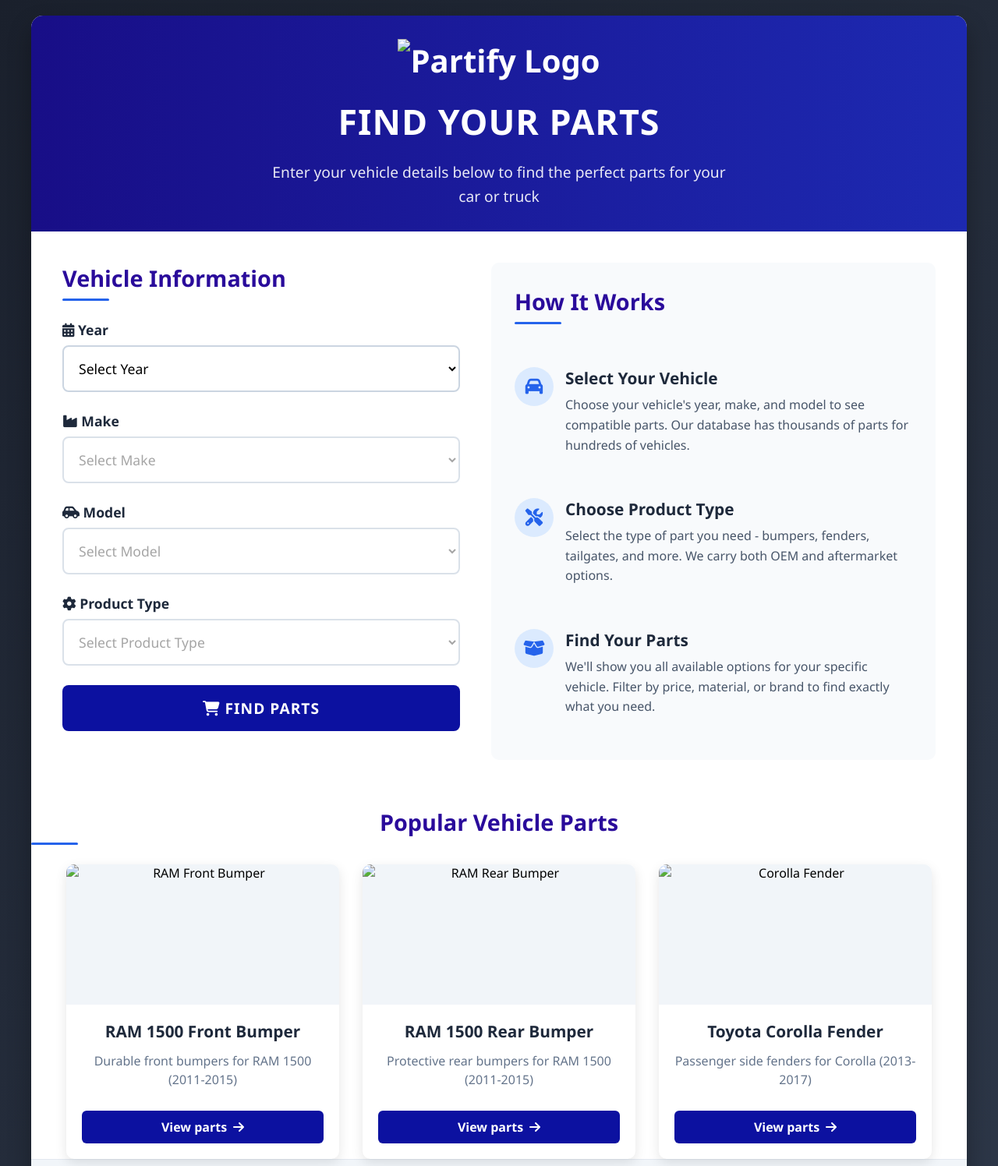
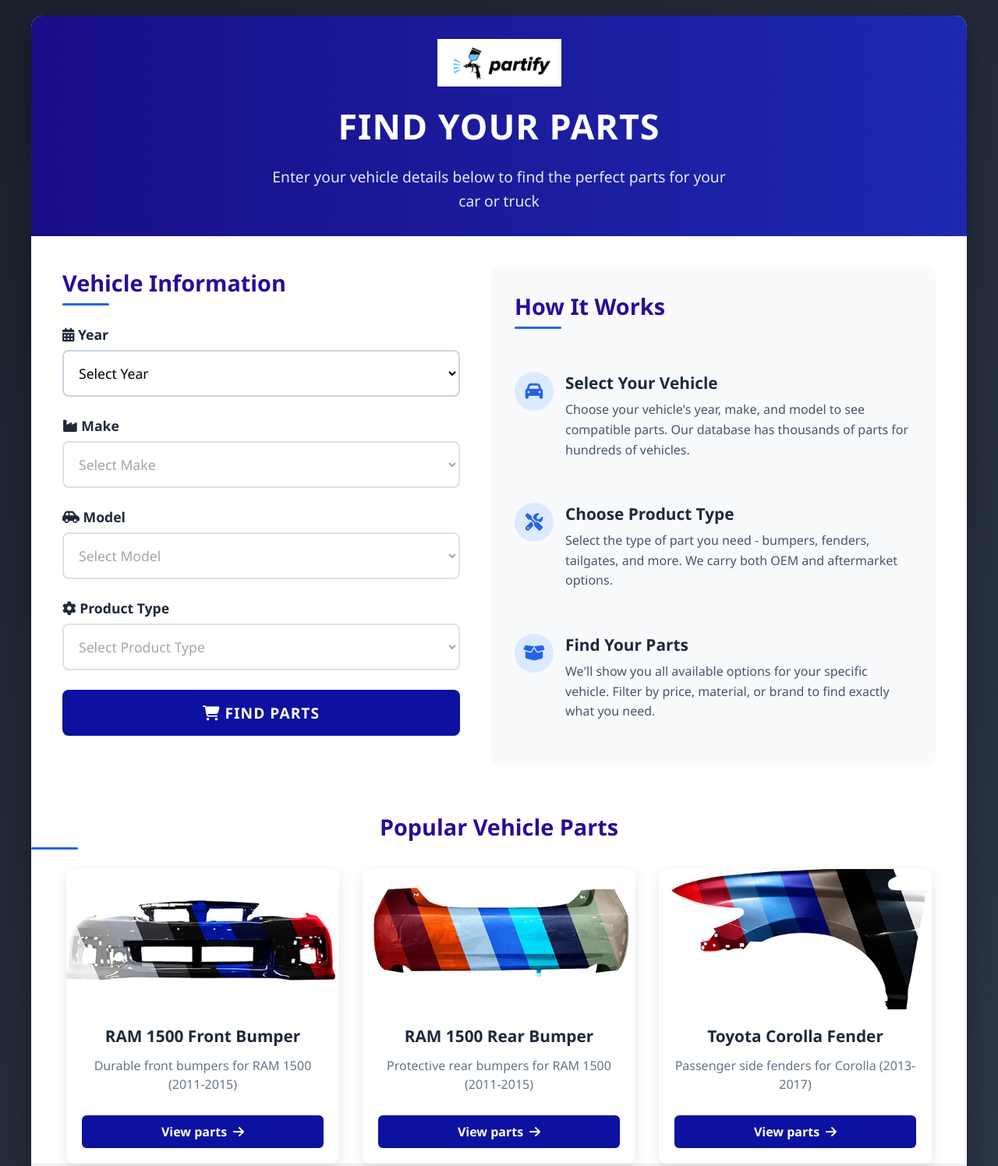
Before and after one commit to Prangon108/Partify-get-car-parts, a plain HTML site: page index.html in a window 1280 px wide. Shown: the top 1496 px of the page at 78% size. Drawn offline with Linux system fonts and the light colour scheme; the site is published under a folder, as on GitHub Pages, so addresses that start at the root find nothing.

Commit message:
fixed img path

```diff
--- a/index.html
+++ b/index.html
@@ -8,7 +8,7 @@
     <title>Find Your Parts - Partify USA</title>
 
     <!-- Favicon and external resources -->
-    <link rel="icon" href="/assets/favicon_logo.png" type="image/x-icon">
+    <link rel="icon" href="assets/favicon_logo.png" type="image/x-icon">
     <link rel="stylesheet" href="https://cdnjs.cloudflare.com/ajax/libs/font-awesome/6.4.0/css/all.min.css">
     <link rel="stylesheet" href="styles.css">
 </head>
@@ -18,7 +18,7 @@
         <!-- Header section with logo and title -->
         <div class="header">
             <div class="logo">
-                <img src="/assets/logo.png" alt="Partify Logo" class="logo-img" />
+                <img src="assets/logo.png" alt="Partify Logo" class="logo-img" />
             </div>
             <h1 class="title">Find Your Parts</h1>
             <p class="subtitle">Enter your vehicle details below to find the perfect parts for your car or truck</p>
@@ -117,7 +117,7 @@
                 <!-- Product cards with links -->
                 <div class="card">
                     <div class="card-image">
-                        <img src="/assets/front_bumper.png" alt="RAM Front Bumper" class="card-img" />
+                        <img src="assets/front_bumper.png" alt="RAM Front Bumper" class="card-img" />
                     </div>
                     <div class="card-content">
                         <h3>RAM 1500 Front Bumper</h3>
@@ -131,7 +131,7 @@
 
                 <div class="card">
                     <div class="card-image">
-                        <img src="/assets/Rear_bumper.png" alt="RAM Rear Bumper" class="card-img" />
+                        <img src="assets/Rear_bumper.png" alt="RAM Rear Bumper" class="card-img" />
                     </div>
                     <div class="card-content">
                         <h3>RAM 1500 Rear Bumper</h3>
@@ -145,7 +145,7 @@
 
                 <div class="card">
                     <div class="card-image">
-                        <img src="/assets/fender.png" alt="Corolla Fender" class="card-img" />
+                        <img src="assets/fender.png" alt="Corolla Fender" class="card-img" />
                     </div>
                     <div class="card-content">
                         <h3>Toyota Corolla Fender</h3>
```
